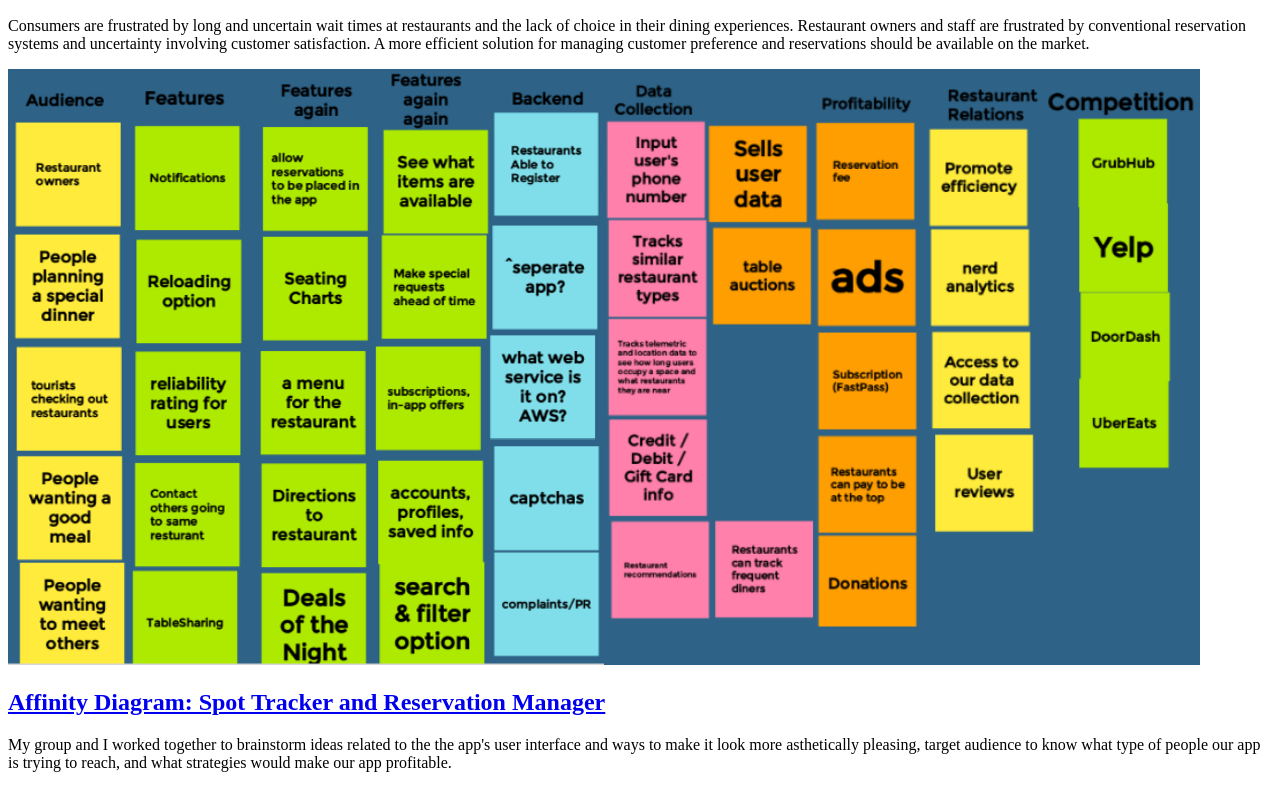
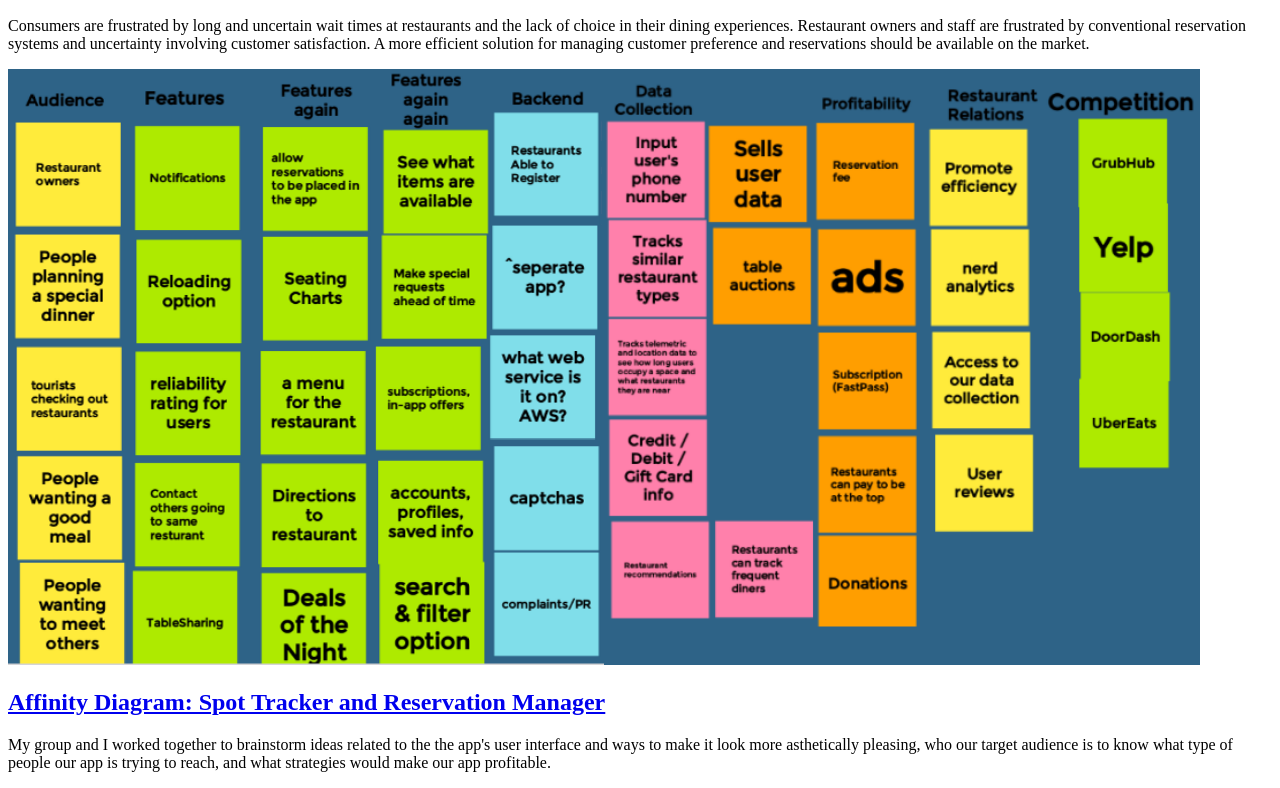
Before and after one commit to m0m0rales/m0m0rales.github.io, a plain HTML site: page index.html in a window 1280 px wide. Shown: the part 730-1518 px from the top of the page. Drawn offline with Linux system fonts and the light colour scheme.

Commit message:
Add files via upload

```diff
--- a/index.html
+++ b/index.html
@@ -23,7 +23,7 @@
             <section class="ass-details">
                 <a href="files/trackr-affinity-diagram.pdf"><h2>Affinity Diagram: Spot Tracker and Reservation Manager</h2></a>
                 <p>
-                    My group and I worked together to brainstorm ideas related to the the app's user interface and ways to make it look more asthetically pleasing, target audience to know what type of people our app is trying to reach, and what strategies would make our app profitable.
+                    My group and I worked together to brainstorm ideas related to the the app's user interface and ways to make it look more asthetically pleasing, who our target audience is to know what type of people our app is trying to reach, and what strategies would make our app profitable.
                 </p>
             </section>
         </section>
```
